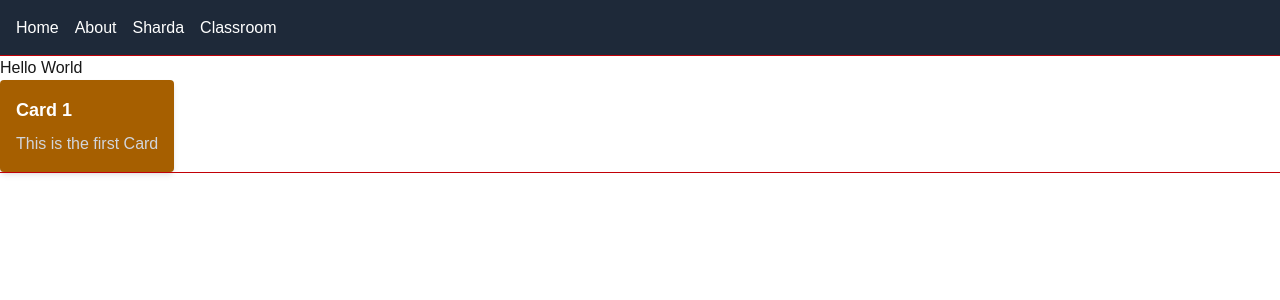
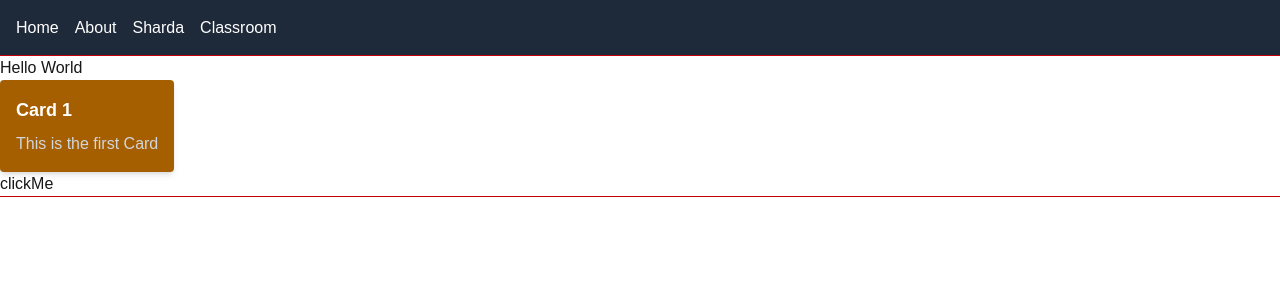
Before and after one commit to Naman-Kaushik01/NextJs, a Next.js app in the folder my-app/: page / in a window 1280 px wide. Shown: the top 300 px of the page. Built offline with nearby package versions, Linux system fonts and the light colour scheme.

Commit message:
understood serverActions

```diff
--- /dev/null
+++ b/my-app/app/actions/somethins.ts
@@ -0,0 +1,5 @@
+"use server"
+
+export async function someActions() {
+    console.log("some action")
+}
--- a/my-app/app/page.tsx
+++ b/my-app/app/page.tsx
@@ -1,11 +1,12 @@
 import Image from "next/image";
 import Card from "@/components/Card";
-
+import { someActions } from "@/app/actions/somethins";
 export default function Home() {
   return (
     <div>
       <h1>Hello World</h1>
       <Card title="Card 1" description="This is the first Card"/>
+      <button onClick={someActions}>clickMe</button>
     </div>
   );
 }
```
